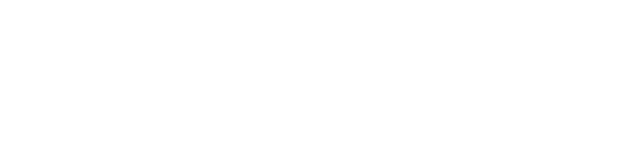
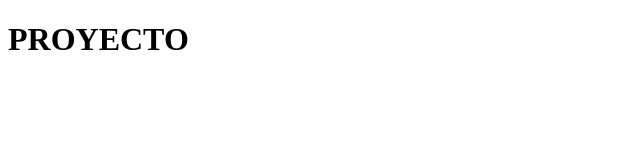
Before and after one commit to torresjoseramon17/git-curso, a plain HTML site: page index.html in a window 1280 px wide. Shown: the whole page, without its empty margins (0-640 px from the left). Drawn offline with Linux system fonts and the light colour scheme.

Commit message:
segundo comit

```diff
--- a/index.html
+++ b/index.html
@@ -1,2 +1,10 @@
 <!DOCTYPE html>
+<html>
+    <head>
+        <h1>PROYECTO</h1>
+    </head>
+
+    <body>
+
+    </body>
 </html>
```
